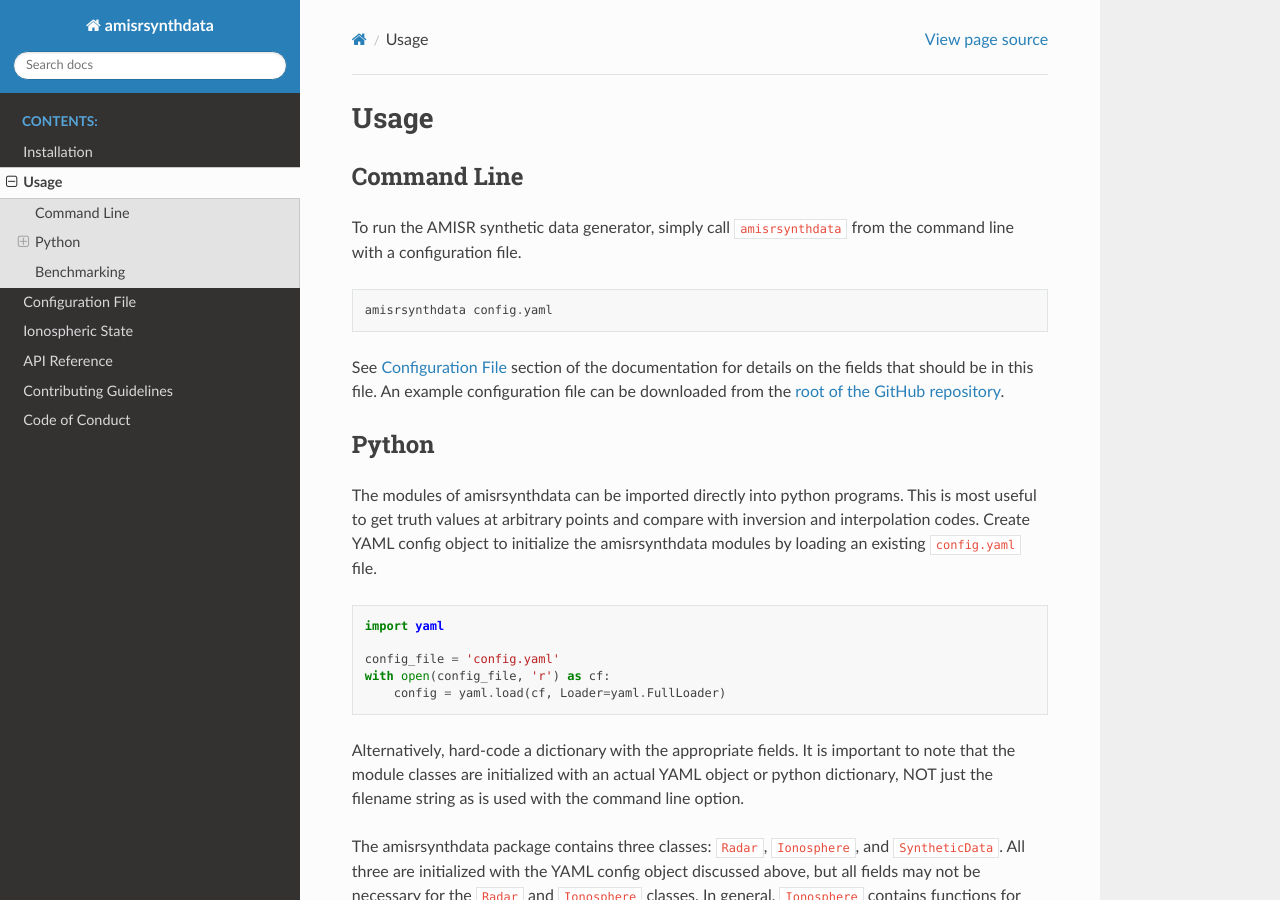
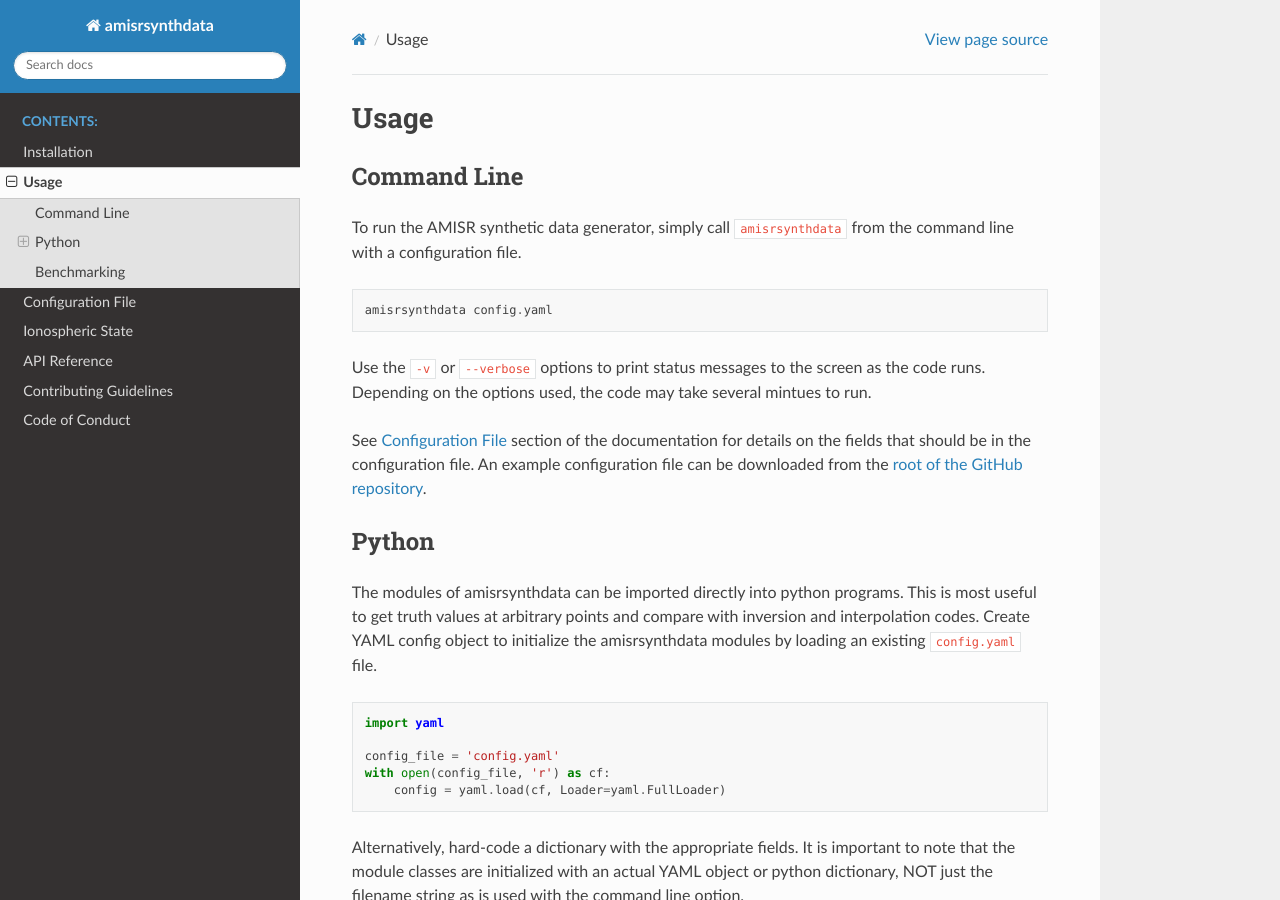
Before and after one commit to amisr/amisrsynthdata, a Sphinx documentation site: the page built from docs/source/usage.rst, in a window 1280 px wide and 900 px high. Built offline with Sphinx 7.4.7 and the Read the Docs theme 3.1.0, drawn with Linux system fonts in a browser that asks for light colours.

Commit message:
Add verbose option.

```diff
--- a/README.rst
+++ b/README.rst
@@ -40,11 +40,11 @@ This package installs the command line tool `amisrsynthdata`, which is used alon
 
    wget https://raw.githubusercontent.com/amisr/amisrsynthdata/refs/heads/main/example_synth_config.yaml
 
-3. Run amisrsynthdata.
+3. Run amisrsynthdata with the verbose option.
 
 .. code-block::
 
-  amisrsynthdata example_synth_config.yaml
+  amisrsynthdata example_synth_config.yaml -v
 
 This should product the output synthetic data file ``synthetic_data.h5`` and four summary plot files in your working directory.  By editing the options in the configuration file, you can specify the radar mode and ionosphere that are used to create the synthetic data.  Refer to the `configuration file documentation <https://amisrsynthdata.readthedocs.io/en/latest/configfile.html#>`_ for information about the contents of the configuration file.
 
--- a/docs/source/usage.rst
+++ b/docs/source/usage.rst
@@ -12,8 +12,9 @@ To run the AMISR synthetic data generator, simply call ``amisrsynthdata`` from t
 
   amisrsynthdata config.yaml
 
+Use the ``-v`` or ``--verbose`` options to print status messages to the screen as the code runs.  Depending on the options used, the code may take several mintues to run.
 
-See :ref:`Configuration File` section of the documentation for details on the fields that should be in this file.  An example configuration file can be downloaded from the `root of the GitHub repository <https://github.com/amisr/amisrsynthdata>`_.
+See :ref:`Configuration File` section of the documentation for details on the fields that should be in the configuration file.  An example configuration file can be downloaded from the `root of the GitHub repository <https://github.com/amisr/amisrsynthdata>`_.
 
 Python
 ------
```
Also changed, not shown: 1 other file.
